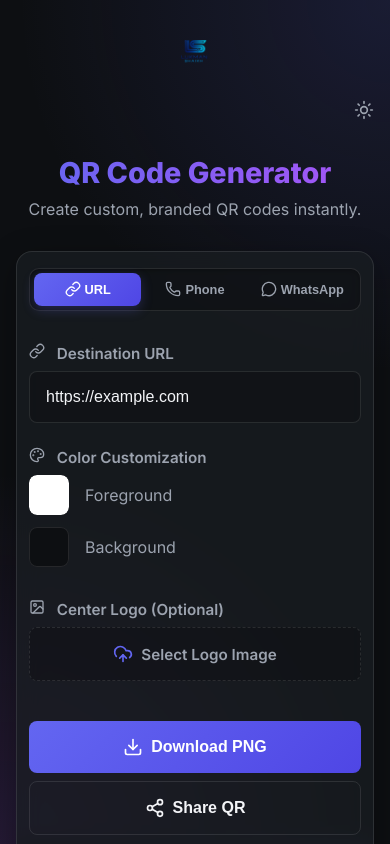
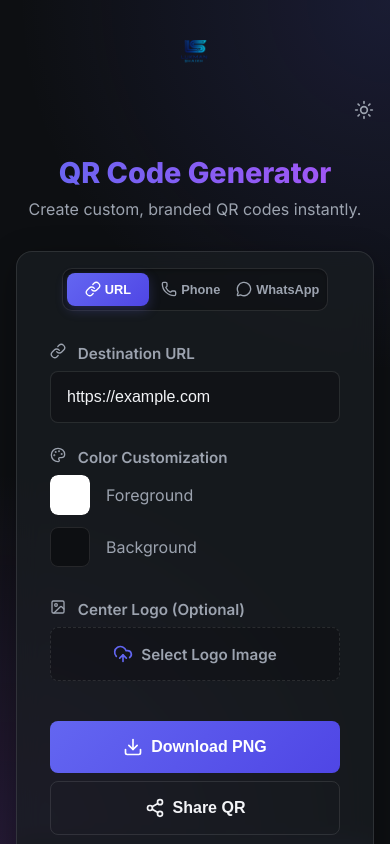
Before and after one commit to lukman-47/Qr-generator, a React (Vite) app in the folder client/: page / in a window 390 px wide. Shown: the top 844 px of the page. Built offline with nearby package versions, Linux system fonts and the light colour scheme.

Commit message:
style: narrow and center inputs, uploaders, and download buttons on mobile viewports

```diff
--- a/client/src/index.css
+++ b/client/src/index.css
@@ -501,6 +501,14 @@ body.light-mode .segmented-control {
   .glass-panel {
     padding: 1rem 0.75rem;
   }
+  .input-group,
+  .segmented-control,
+  .action-buttons-row {
+    width: 92% !important;
+    max-width: 290px !important;
+    margin-left: auto !important;
+    margin-right: auto !important;
+  }
   .color-picker-grid {
     grid-template-columns: 1fr;
     gap: 0.75rem;
```
